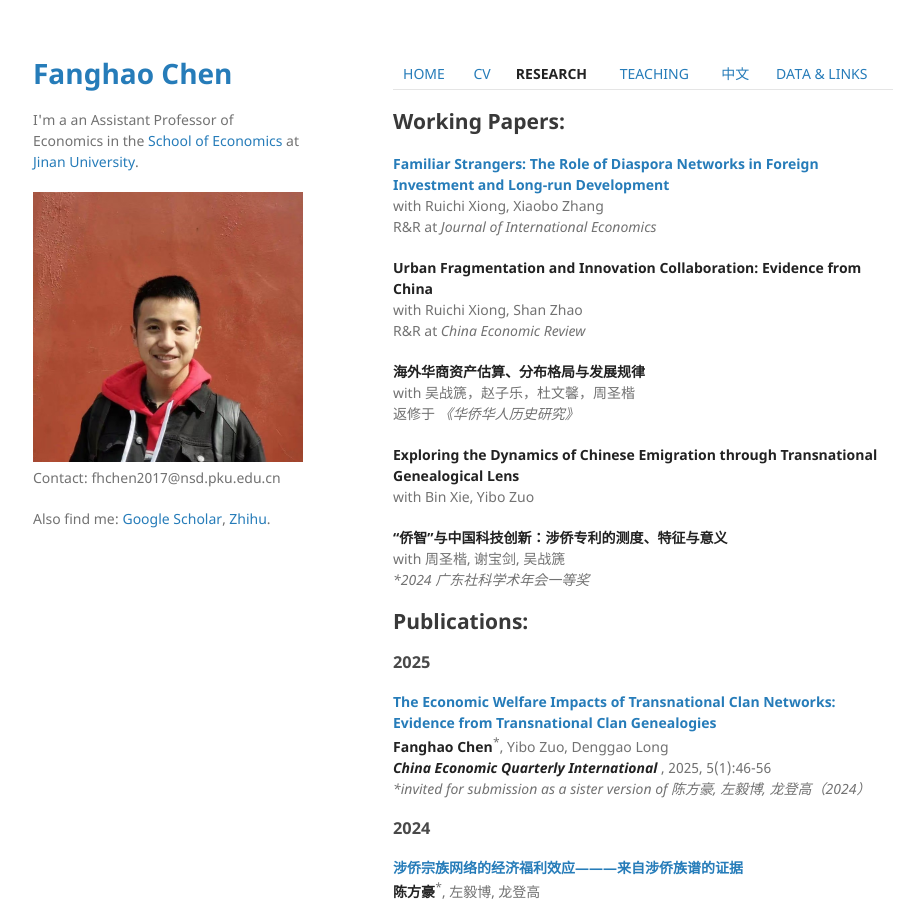
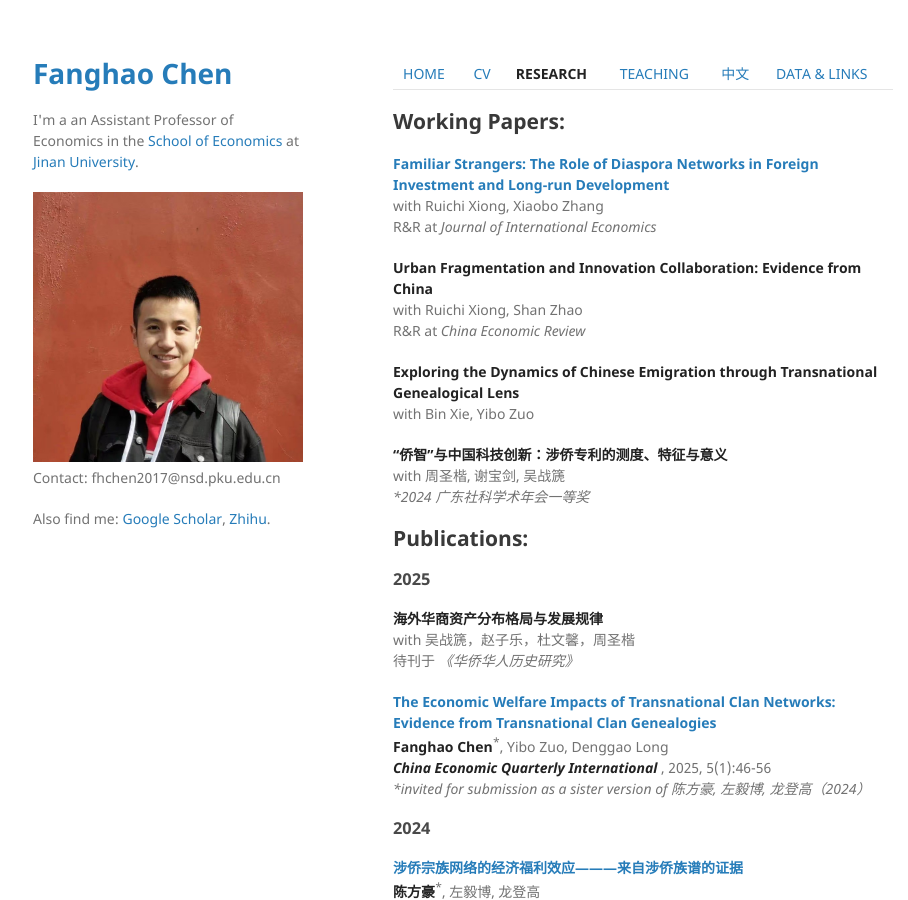
Before and after one commit to FanghaoChen/homepage, a Jekyll site: the page built from research.md, in a window 1280 px wide and 900 px high. Shown: the whole window, without its empty margins (177-1085 px from the left). Built offline with Jekyll 4.4.1, drawn with Linux system fonts in a browser that asks for light colours; part of the change alters nothing that is shown.

Commit message:
Update research.md

```diff
--- a/research.md
+++ b/research.md
@@ -14,10 +14,6 @@ R&R at <em> Journal of International Economics </em>
 with Ruichi Xiong, Shan Zhao <br/>
 R&R at <em> China Economic Review </em>
 
-**海外华商资产估算、分布格局与发展规律**<br/>
-with 吴战篪，赵子乐，杜文馨，周圣楷 <br/>
-返修于 <em> 《华侨华人历史研究》</em>
-
 **Exploring the Dynamics of Chinese Emigration through Transnational Genealogical Lens**<br/>
 with Bin Xie, Yibo Zuo  <br/>
 
@@ -28,6 +24,10 @@ with 周圣楷, 谢宝剑, 吴战篪 <br/>
 ## Publications:
 
 ### 2025 ###
+
+**海外华商资产分布格局与发展规律**<br/>
+with 吴战篪，赵子乐，杜文馨，周圣楷 <br/>
+待刊于 <em> 《华侨华人历史研究》</em>
 
 **[The Economic Welfare Impacts of Transnational Clan Networks: Evidence from Transnational Clan Genealogies](https://www.sciencedirect.com/science/article/pii/S2666933125000024)** <br/>
 **Fanghao Chen**<sup>*</sup>, Yibo Zuo, Denggao Long <br/>
```
